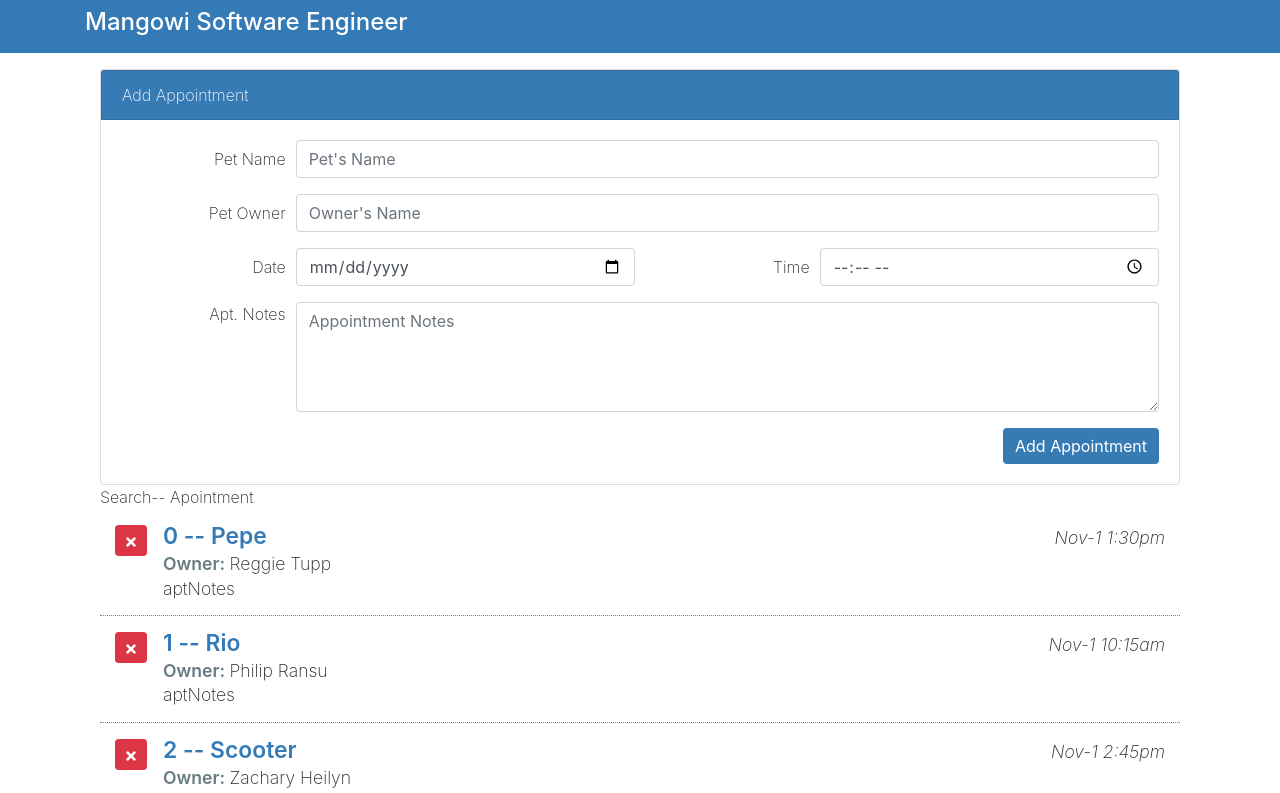
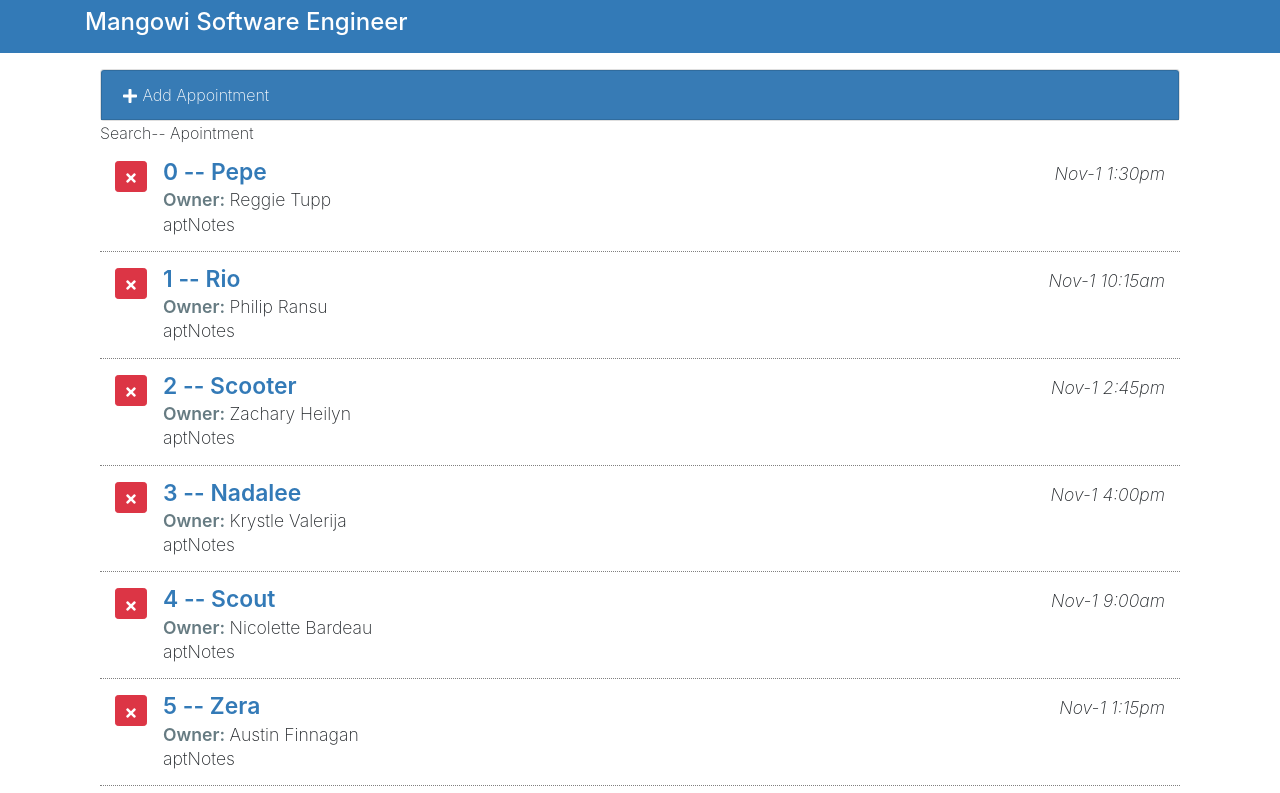
Before and after one commit to mangowi/react_interface, a React (Create React App) app: page / in a window 1280 px wide. Shown: the top 793 px of the page. Built offline with nearby package versions, Linux system fonts and the light colour scheme.

Commit message:
handling a toggle form methond on click event

```diff
--- a/src/components/AddApointments.js
+++ b/src/components/AddApointments.js
@@ -1,5 +1,5 @@
 import React, {Component} from 'react';
-
+import {FaPlus} from 'react-icons/fa';
 
 
 class AddApointments extends Component{
@@ -8,8 +8,11 @@ class AddApointments extends Component{
             <div className={'card textcenter mt-3 ' +
             (this.props.formDisplay ? '' : 'add-appointment')
              }>
-            <div className="apt-addheading card-header bg-primary text-white">
-              Add Appointment
+            <div
+            className="apt-addheading card-header bg-primary text-white"
+            onClick={this.props.toggleFormDisplay}
+            >
+             <FaPlus/> Add Appointment
             </div>
 
             <div className="card-body">
--- a/src/components/App.js
+++ b/src/components/App.js
@@ -13,11 +13,12 @@ class App extends Component {
       // Initializing the object
       //myName : 'Daniel Mangowi',
       myAppointmenst: [],
-      formDisplay: true,
+      formDisplay: false,
       lastIndex: 0
     };
 
     this.deleteApointment = this.deleteApointment.bind(this);
+    this.toggleFormDisplayD = this.toggleFormDisplayD.bind(this);
   }
 
   deleteApointment(apt){
@@ -27,6 +28,12 @@ class App extends Component {
 
     this.setState({
       myAppointmenst: tempApts
+    })
+  }
+
+  toggleFormDisplayD(){
+    this.setState({
+      formDisplay: !this.state.formDisplay
     })
   }
 
@@ -61,6 +68,7 @@ class App extends Component {
                 {this.state.myName}
                 <AddApointments
                 formDisplay={this.state.formDisplay}
+                toggleFormDisplay= {this.toggleFormDisplayD}
                 />
                 <SearchApointments />
                 <ListApointments appointments={this.state.myAppointmenst}
```
